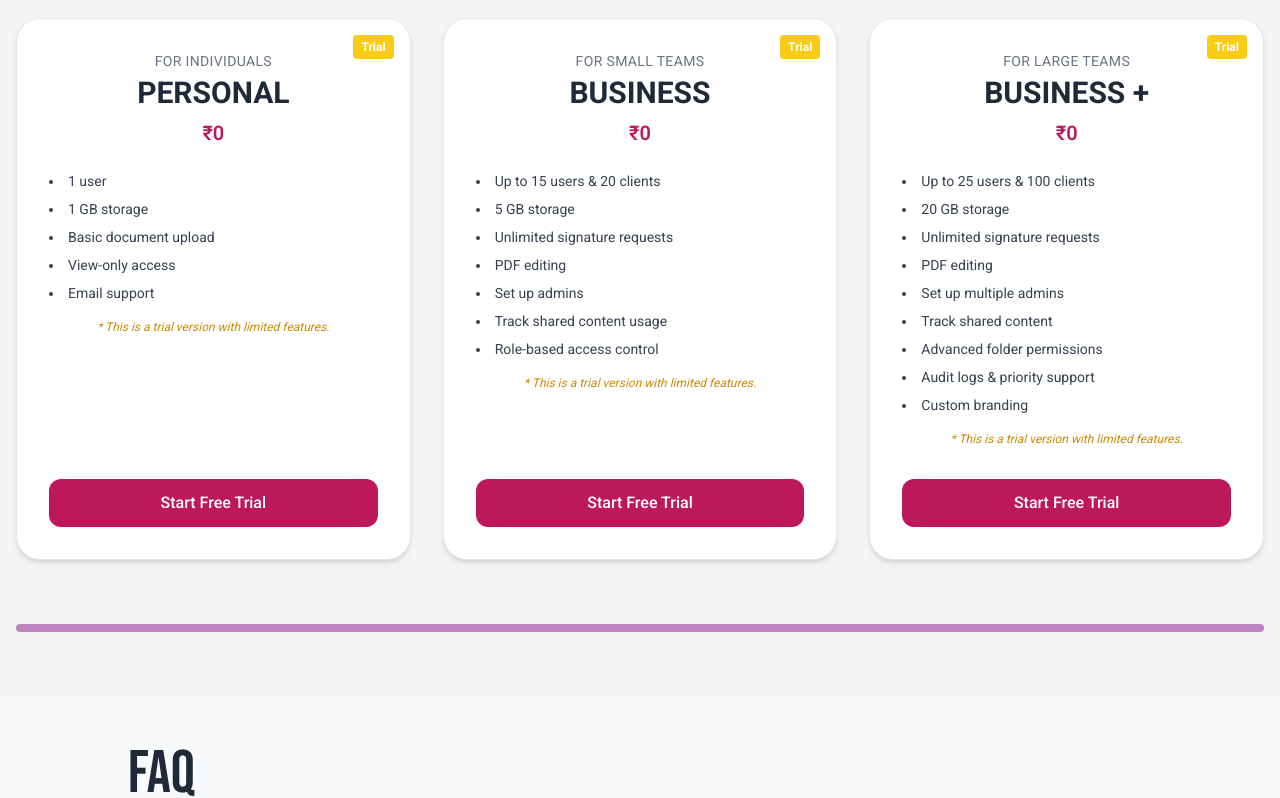
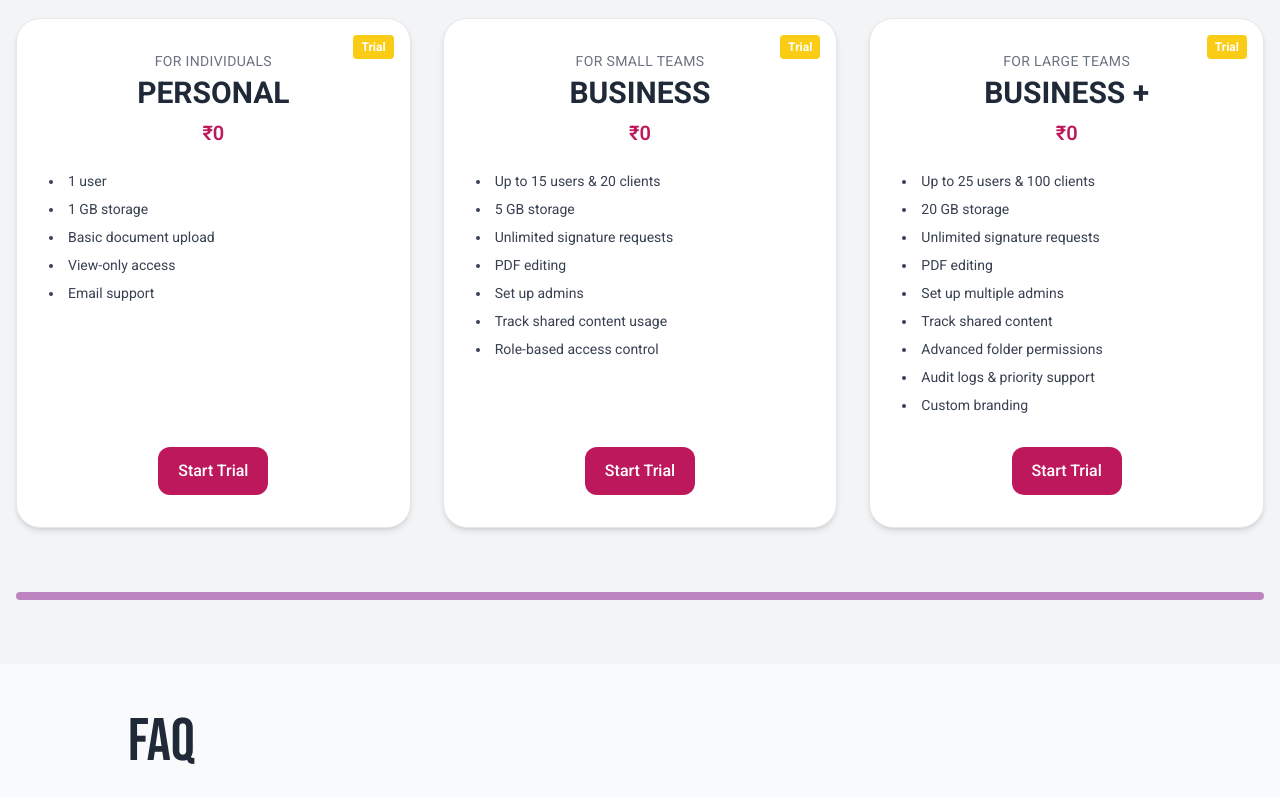
Before and after one commit to JainamDosi/ITZTHERE, a React (Vite) app in the folder Frontend/: page /windo in a window 1280 px wide. Shown: the part 1550-2348 px from the top of the page. Built offline with nearby package versions, Linux system fonts and the light colour scheme; no server answers.

Commit message:
updated plan details

```diff
--- a/Frontend/src/components/PlanCard.jsx
+++ b/Frontend/src/components/PlanCard.jsx
@@ -1,5 +1,5 @@
 import React from "react";
-
+import { Link } from "react-router-dom";
 const PlanCard = ({ title, desc, features, price, trial }) => (
   <div className="relative flex flex-col justify-between bg-white rounded-3xl p-8 text-gray-800 border border-gray-200 shadow-md hover:shadow-xl transition-transform duration-300 transform hover:-translate-y-1">
 
@@ -22,16 +22,14 @@ const PlanCard = ({ title, desc, features, price, trial }) => (
       </ul>
 
       {/* Optional trial note */}
-      {trial && (
-        <p className="mt-4 text-xs text-yellow-600 italic">
-          * This is a trial version with limited features.
-        </p>
-      )}
+
     </div>
 
-    <button className="mt-8 bg-pink-700 text-white font-medium px-5 py-3 rounded-xl hover:bg-teal-700 transition duration-200">
-      Start Free Trial
-    </button>
+        <Link to="/register">
+      <button className="mt-8 bg-pink-700 text-white font-medium px-5 py-3 rounded-xl hover:bg-teal-700 transition duration-200">
+        Start Trial
+      </button>
+    </Link>
   </div>
 );
 
```
